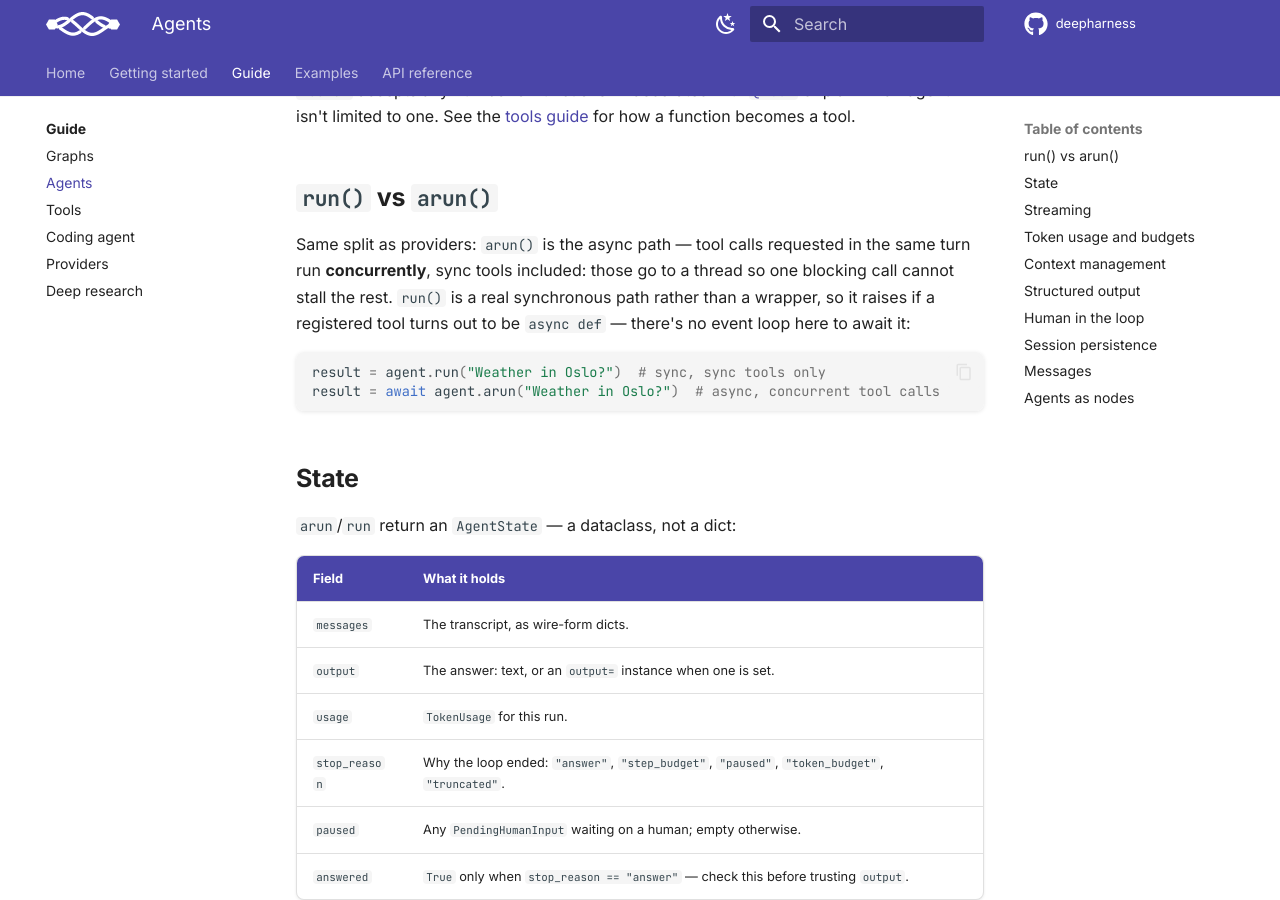
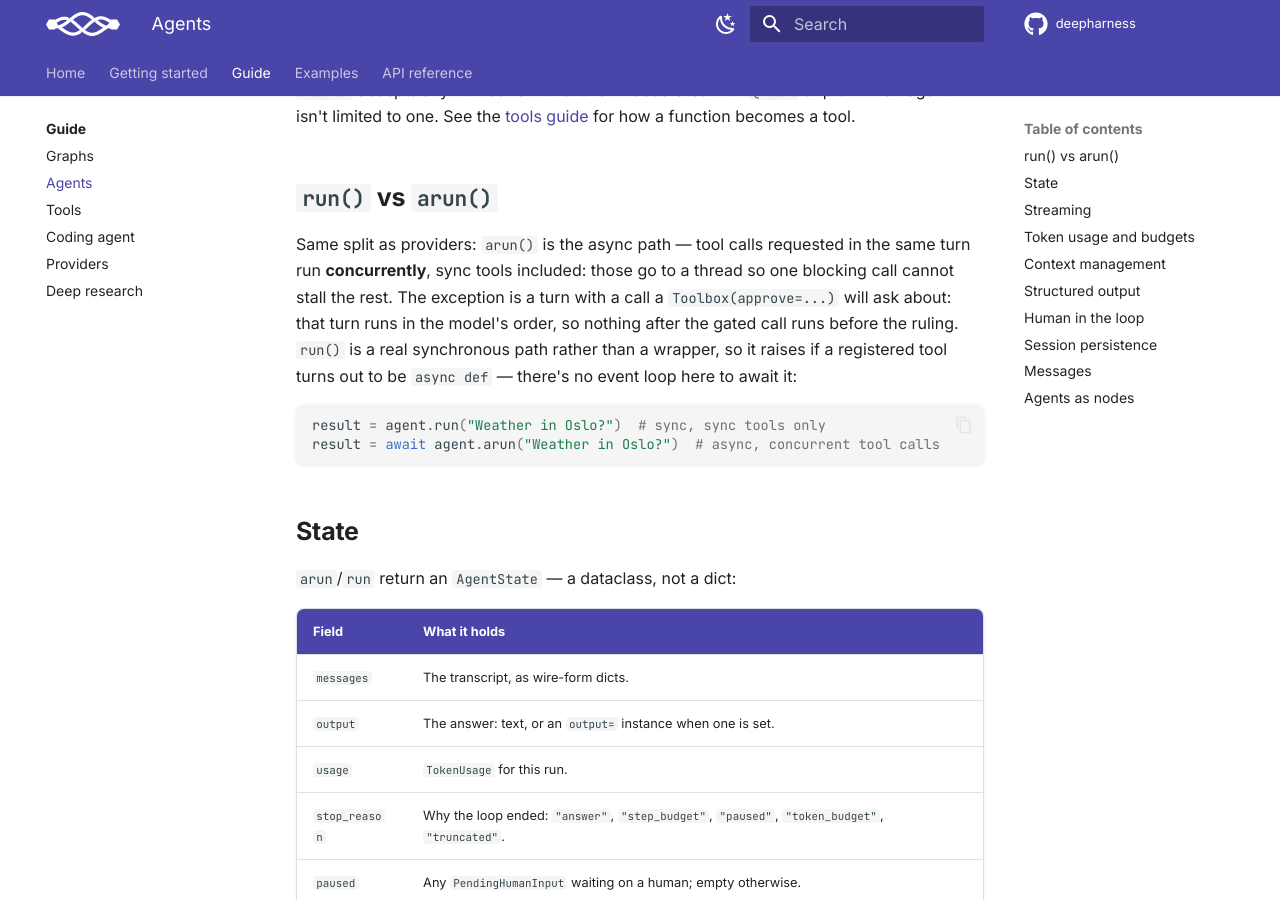
Before and after one commit to sayedshaun/deepharness, an MkDocs documentation site: the page built from docs/guide/agents.md, in a window 1280 px wide and 900 px high, scrolled down 640 px. Built offline with MkDocs 1.6.1 and Material for MkDocs 9.7.7, drawn with Linux system fonts in a browser that asks for light colours; comment, search, counter and statistics services are not loaded; some of the changed text lies outside the part shown.

Commit message:
docs: describe dict tool arguments and ordered approval turns in the agents guide

````diff
--- a/docs/guide/agents.md
+++ b/docs/guide/agents.md
@@ -31,7 +31,9 @@ agent isn't limited to one. See the [tools guide](tools.md) for how a function b
 
 Same split as providers: `arun()` is the async path — tool calls requested in the same turn
 run **concurrently**, sync tools included: those go to a thread so one blocking call cannot
-stall the rest. `run()` is a real synchronous path rather than a wrapper, so it raises
+stall the rest. The exception is a turn with a call a `Toolbox(approve=...)` will ask
+about: that turn runs in the model's order, so nothing after the gated call runs before the
+ruling. `run()` is a real synchronous path rather than a wrapper, so it raises
 if a registered tool turns out to be `async def` — there's no event loop here to await it:
 
 ```python
````
Also changed, not shown: other parts of docs/guide/agents.md (+1 -1 lines).
